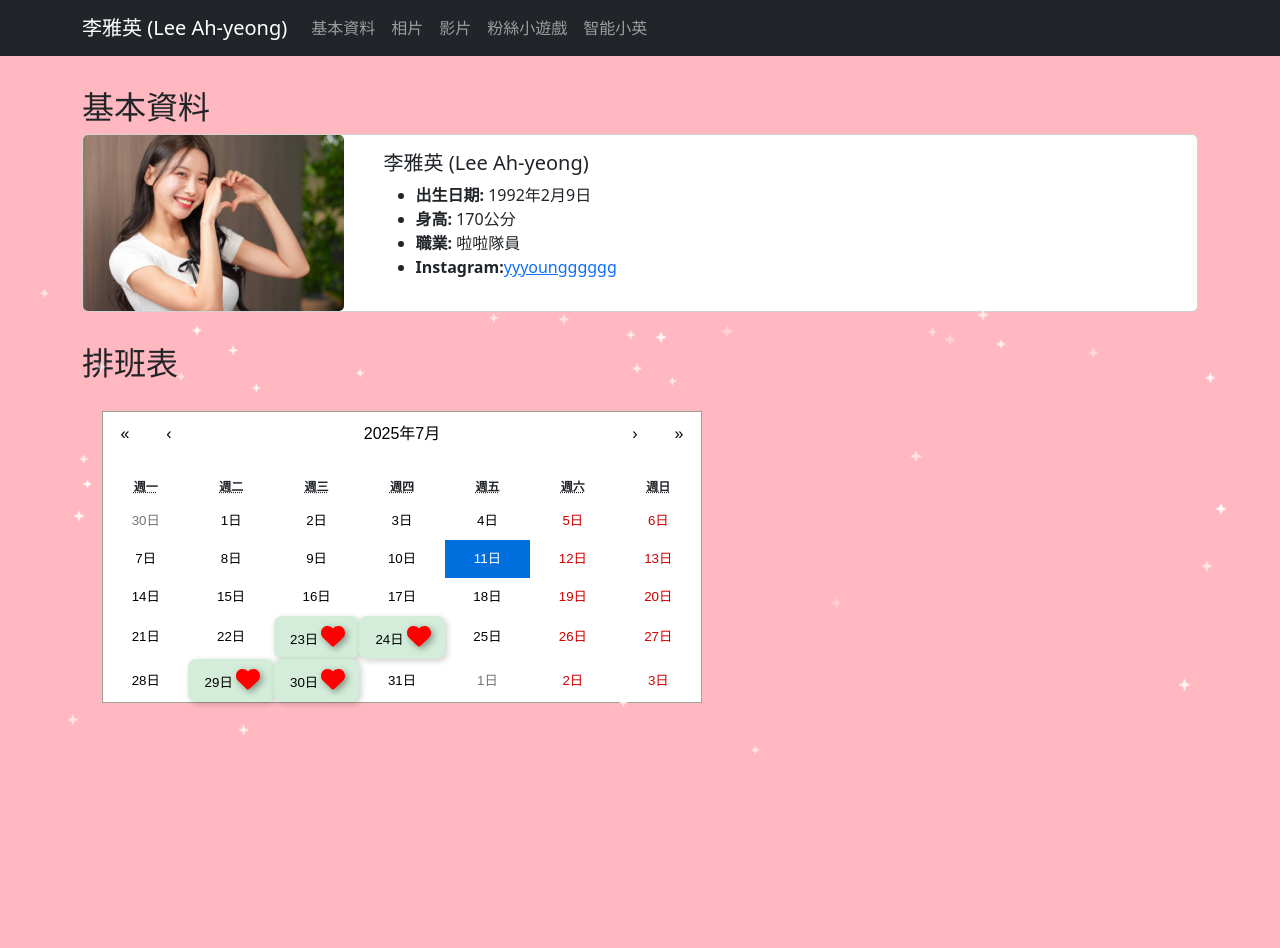
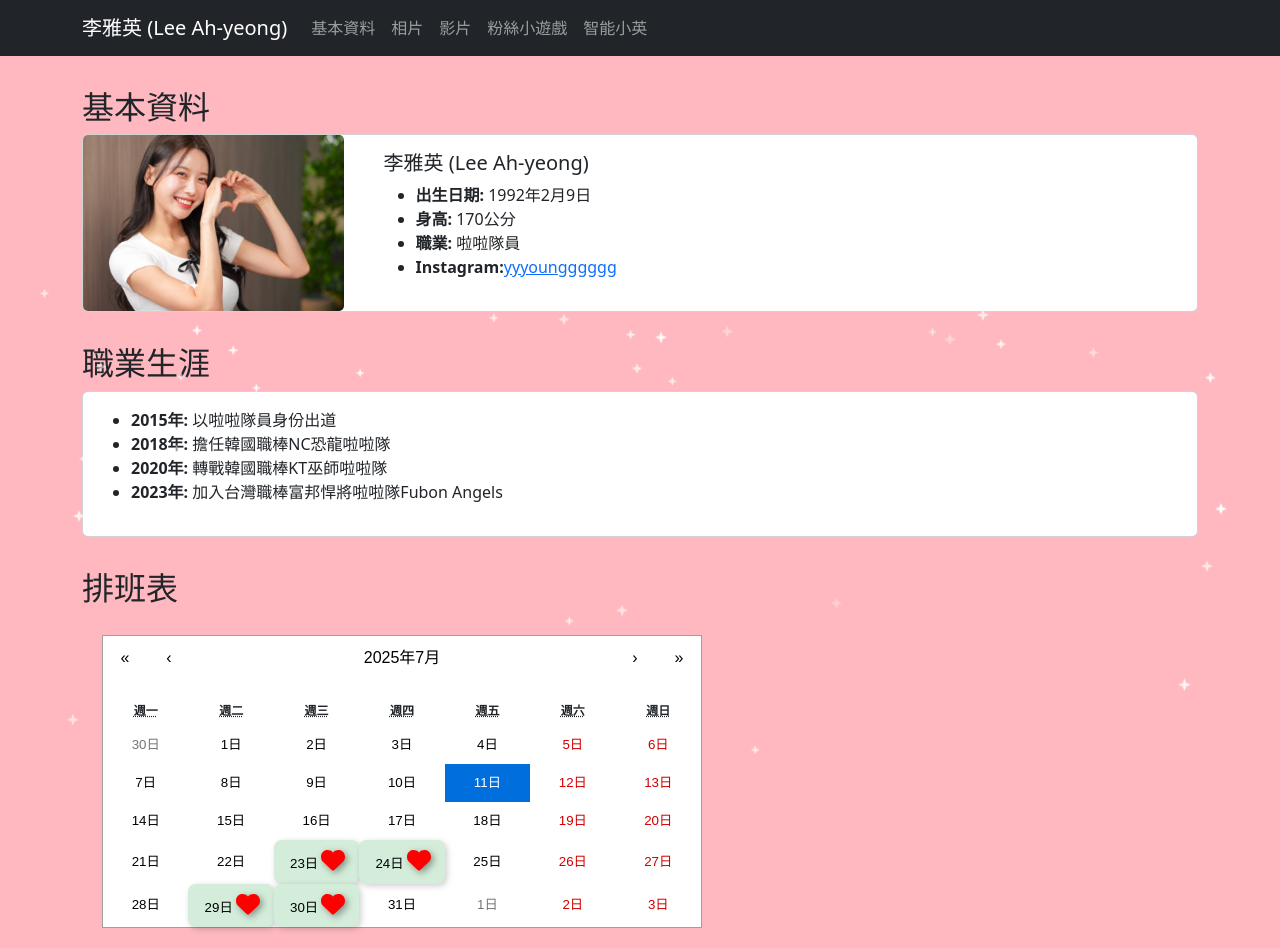
Before and after one commit to dance934/leeahyeong-profile, a React (Create React App) app: page / in a window 1280 px wide. Before the commit the page ends 800 px from the top, so only its background shows below. Built offline with nearby package versions, Linux system fonts and the light colour scheme.

Commit message:
feat: 新增職業生涯區塊，顯示啦啦隊員的歷年經歷

```diff
--- a/src/App.js
+++ b/src/App.js
@@ -122,6 +122,24 @@ function App() {
               </Card>
             </section>
 
+            <section id="career" style={{ marginBottom: '2rem' }}>
+              <h2>職業生涯</h2>
+              <Card>
+                <Card.Body>
+                  <Card.Text as="div">
+                    <ul>
+                      <li><strong>2015年:</strong> 以啦啦隊員身份出道</li>
+                      <li><strong>2018年:</strong> 擔任韓國職棒NC恐龍啦啦隊</li>
+                      <li><strong>2020年:</strong> 轉戰韓國職棒KT巫師啦啦隊</li>
+                      <li><strong>2023年:</strong> 加入台灣職棒富邦悍將啦啦隊Fubon Angels</li>
+                    </ul>
+                  </Card.Text>
+                </Card.Body>
+              </Card>
+            </section>
+
+
+
             <section id="schedule" style={{ marginBottom: '2rem' }}>
               <h2>排班表</h2>
               <ScheduleCalendar />
```
